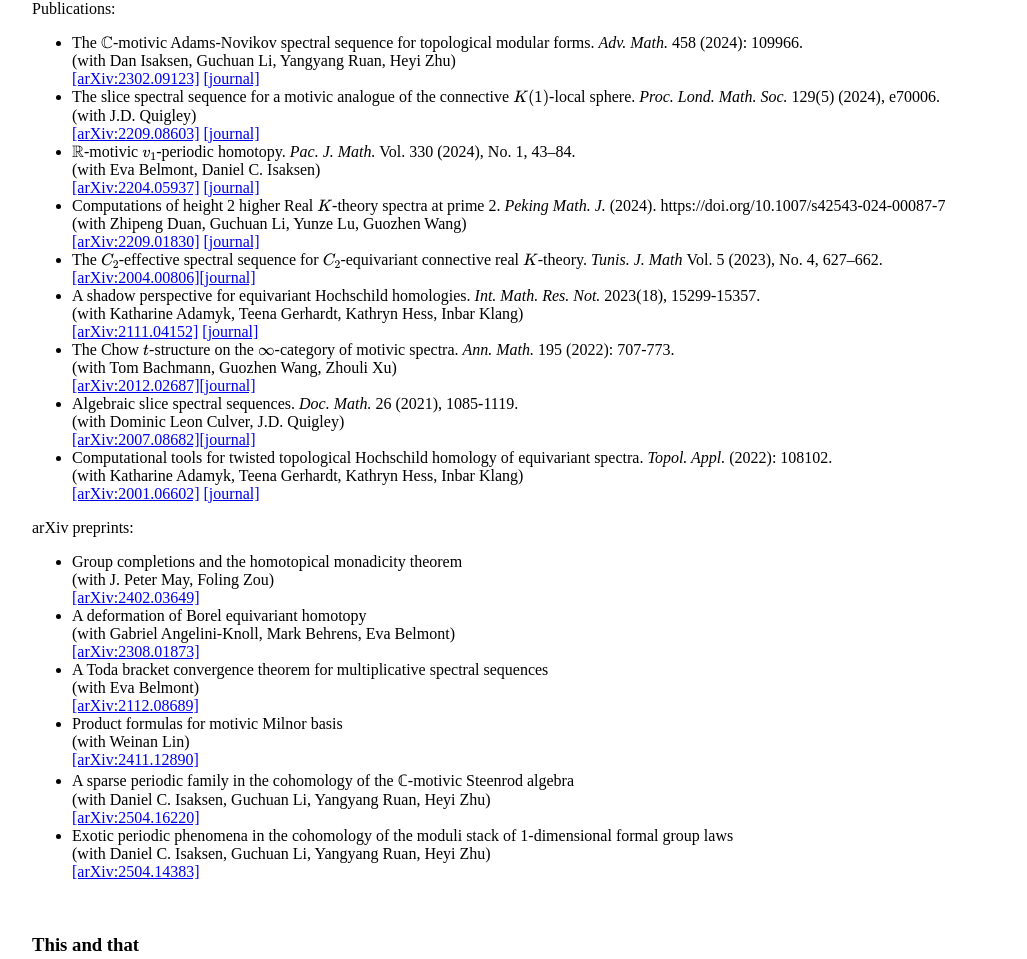
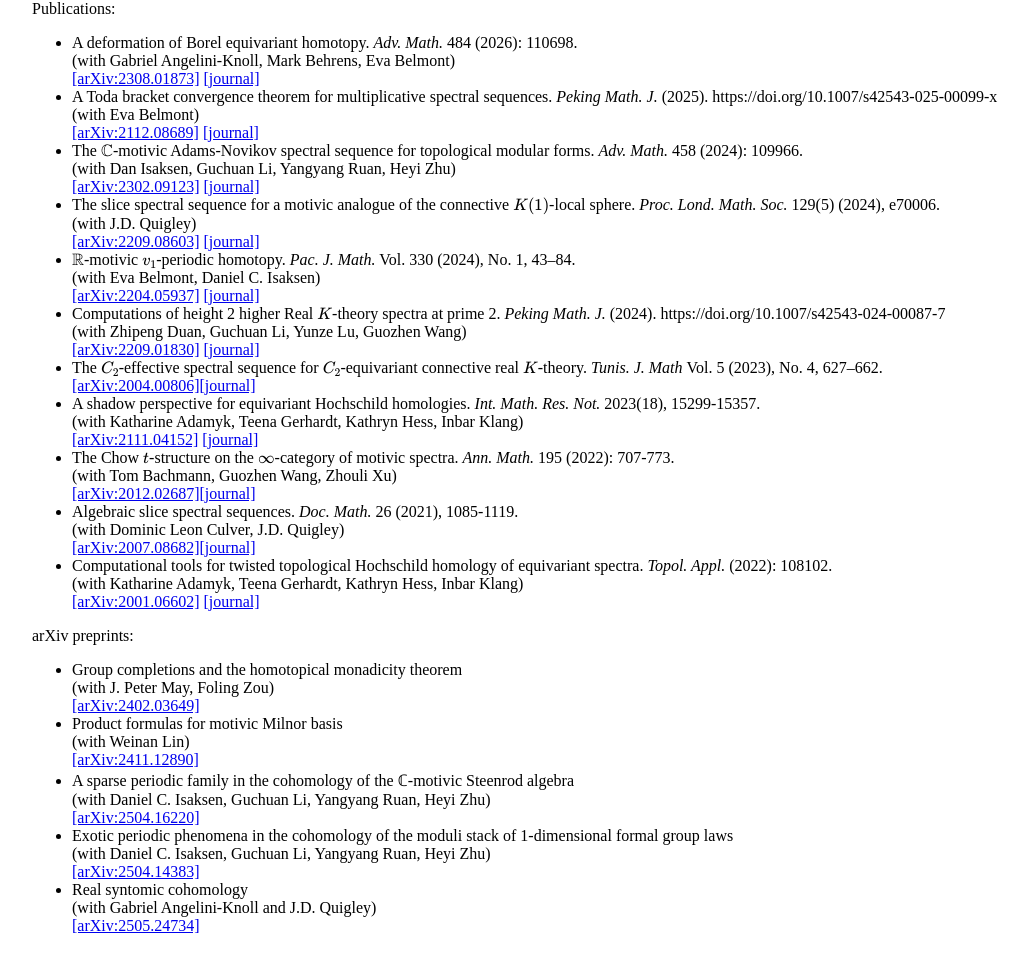
Before and after one commit to HanaJiaKong/HanaJiaKong.github.io, a plain HTML site: page index.html in a window 1280 px wide. Shown: the part 580-1539 px from the top of the page, without its empty margins (61-1088 px from the left). Drawn offline with nearby package versions, Linux system fonts and the light colour scheme; some packages are replaced by stand-ins of ours.

Commit message:
Update index.html

```diff
--- a/index.html
+++ b/index.html
@@ -89,6 +89,24 @@ You can find my <a href="Kong_CV.pdf" target="blank"> CV</a> here.
 Publications:
 <ul>
 
+<li>
+A deformation of Borel equivariant homotopy. <i>Adv. Math.</i>
+484 (2026): 110698.
+<br />(with Gabriel Angelini-Knoll, Mark Behrens, Eva Belmont)
+<br/><a href='https://arxiv.org/abs/2308.01873' target="blank">[arXiv:2308.01873]</a>
+<a href='https://www.sciencedirect.com/science/article/pii/S0001870825005961'>[journal]</a>
+</li>
+
+
+<li>
+A Toda bracket convergence theorem for multiplicative spectral sequences. <i>Peking Math. J.</i>
+(2025). https://doi.org/10.1007/s42543-025-00099-x
+<br />(with Eva Belmont)
+<br /><a href='https://arxiv.org/abs/2112.08689' target="blank">[arXiv:2112.08689]</a>
+<a href='https://link.springer.com/article/10.1007/s42543-025-00099-x' target="blank">[journal]</a>
+</li>
+
+
 
 <li>
 The $\mathbb{C}$-motivic Adams-Novikov spectral sequence for topological modular forms. <i>Adv. Math.</i>
@@ -163,19 +181,7 @@ arXiv preprints:
 <a href='https://arxiv.org/abs/2402.03649' target="blank">[arXiv:2402.03649]</a>
 </li>
 
-<li>
-A deformation of Borel equivariant homotopy<br/>
-(with Gabriel Angelini-Knoll, Mark Behrens, Eva Belmont)<br/>
-<a href='https://arxiv.org/abs/2308.01873' target="blank">[arXiv:2308.01873]</a>
-</li>
 
-
-
-<li>
-A Toda bracket convergence theorem for multiplicative spectral sequences
-<br />(with Eva Belmont)
-<br /><a href='https://arxiv.org/abs/2112.08689' target="blank">[arXiv:2112.08689]</a></li>
-</li>
 
 
 <li>
@@ -197,6 +203,16 @@ Exotic periodic phenomena in the cohomology of the moduli stack of 1-dimensional
 <br />(with Daniel C. Isaksen, Guchuan Li, Yangyang Ruan, Heyi Zhu)
 <br /><a href='https://arxiv.org/abs/2504.14383' target="blank">[arXiv:2504.14383]</a></li>
 </li>
+
+
+
+<li>
+Real syntomic cohomology
+<br />(with Gabriel Angelini-Knoll and J.D. Quigley)
+<br /><a href='https://arxiv.org/abs/2505.24734' target="blank">[arXiv:2505.24734]</a></li>
+</li>
+
+
 
 
 </ul>
```
